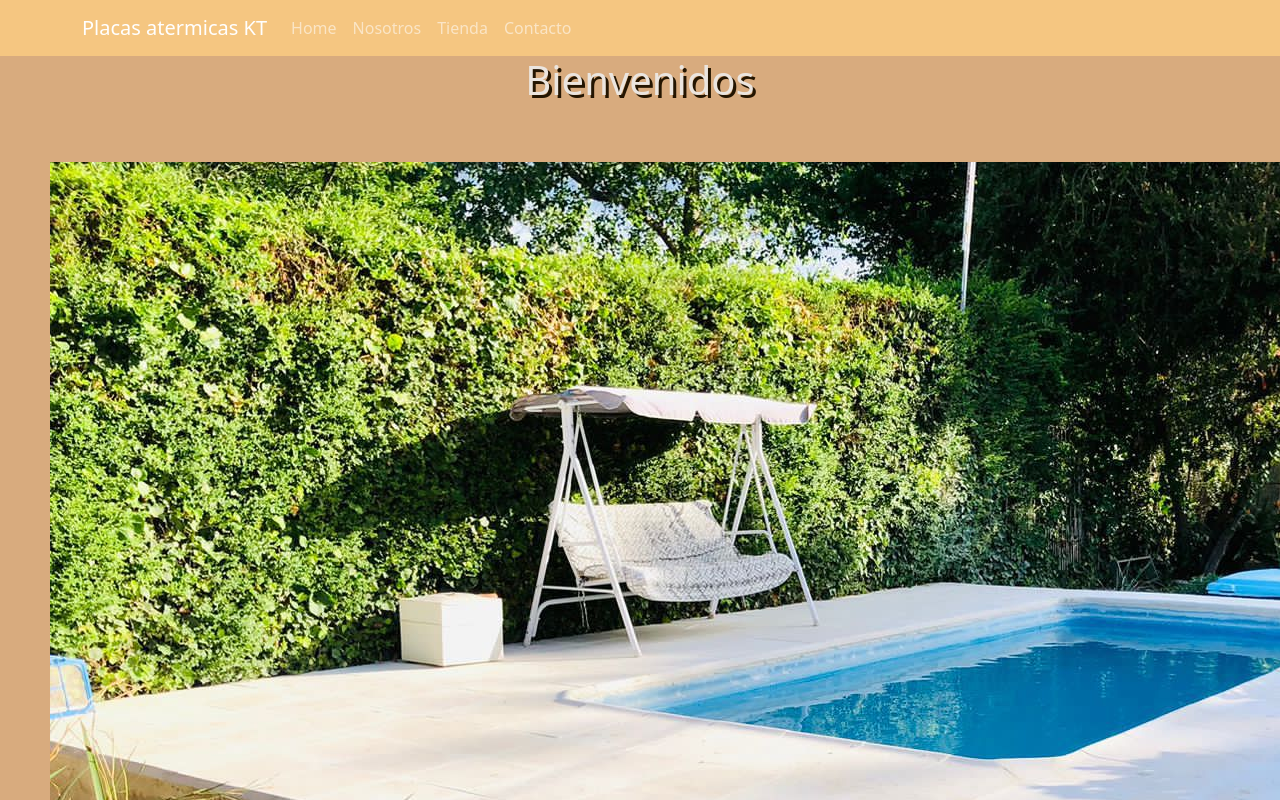
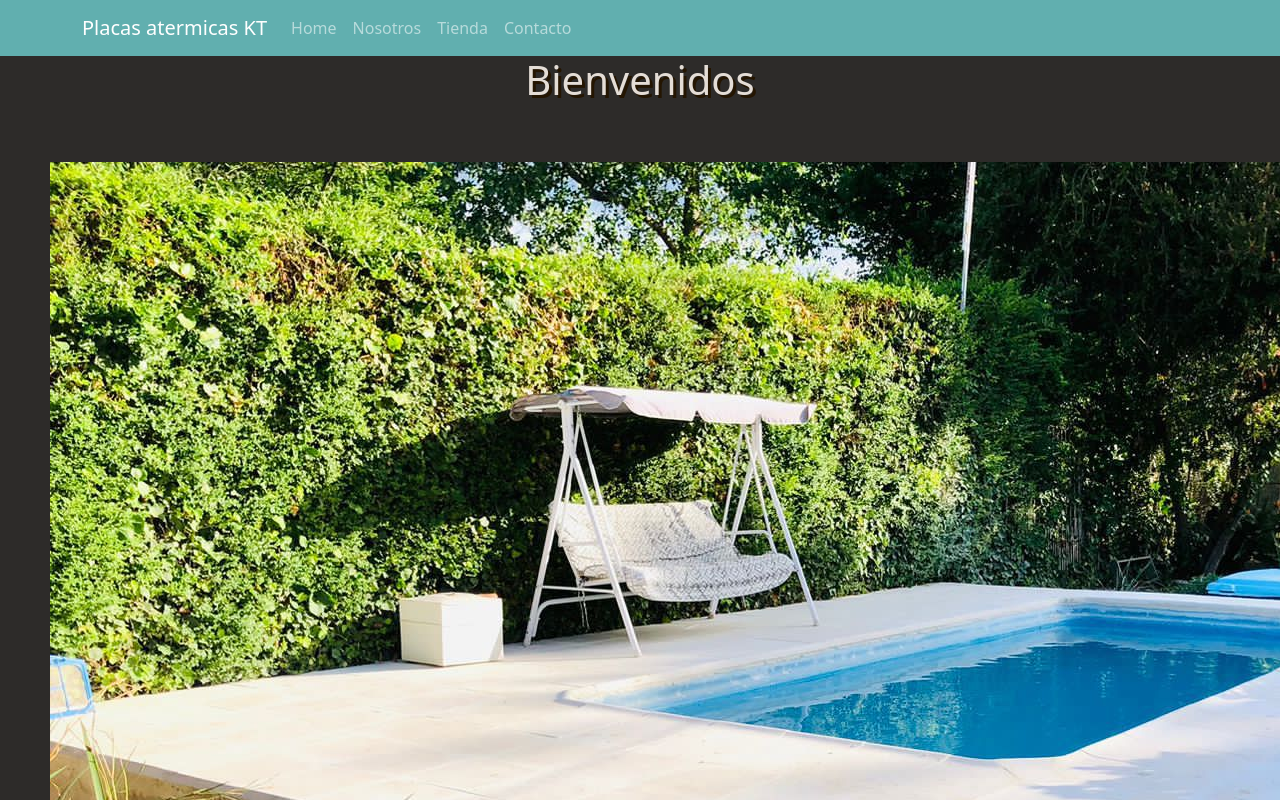
Before and after one commit to Pinkei/MyProyectReact, a React (Create React App) app: page / in a window 1280 px wide. Shown: the top 800 px of the page. Built offline with nearby package versions, Linux system fonts and the light colour scheme.

Commit message:
cambios nosotros

```diff
--- a/src/componentes/navbar/navbar.css
+++ b/src/componentes/navbar/navbar.css
@@ -1,11 +1,11 @@
 /* es lo que dice bienvenidos todo lo demas debajo de la barra */
 section{
-    color: rgb(235, 229, 223);
+    color: rgb(228, 221, 214);
     text-shadow: 3px 3px rgb(36, 21, 1) ;
-    background-color: rgb(216, 171, 126);
+    background-color: rgba(27, 25, 22, 0.918);
     height: 100vh;
 }
 /* color de la barra de arriba del menu */
 .NavA{
-background-color: rgb(245, 198, 129);
+background-color: rgba(96, 175, 175, 0.993);
 }
--- a/src/componentes/nosotros/nosotros.css
+++ b/src/componentes/nosotros/nosotros.css
@@ -12,11 +12,11 @@
 .contenedorTexto{
     display: inline-block;
     font-style: italic;
-    font-weight: 300;
-    font-size: 20px;
+    font-weight: 450;
+    font-size: 25px;
     line-height: 1.6;
     padding: 40px;
-    color: black;
-    text-shadow: 2px 2px rgb(228, 216, 183);
+    color: rgb(241, 237, 237);
+    text-shadow: 1px 1px rgb(5, 5, 5);
 
 }
--- a/src/componentes/nosotros/nosotros.js
+++ b/src/componentes/nosotros/nosotros.js
@@ -1,6 +1,7 @@
 import React from "react"
 import "../nosotros/nosotros.css"
 import Piletacuatro from "../img/Piletacuatro.jpg"
+import img_pag from "../img/img_pag.png"
 
 
 const nosotros = () => {
@@ -13,7 +14,8 @@ const nosotros = () => {
             </div>
             {/* agegar un carrosuel para que vayan pasando las fotos */}
             <div className="contenedorImagen">
-            <img src={Piletacuatro} className="presentacionPile" alt="Armado de pileta"/>
+            {/* <img src={Piletacuatro} className="presentacionPile" alt="Armado de pileta"/> */}
+            <img src={img_pag} className="imagenPagina" alt="pileta"/>
             </div>
         </header>
 
```
Also changed, not shown: 1 other file (tests, documents, lock files or other folders).
